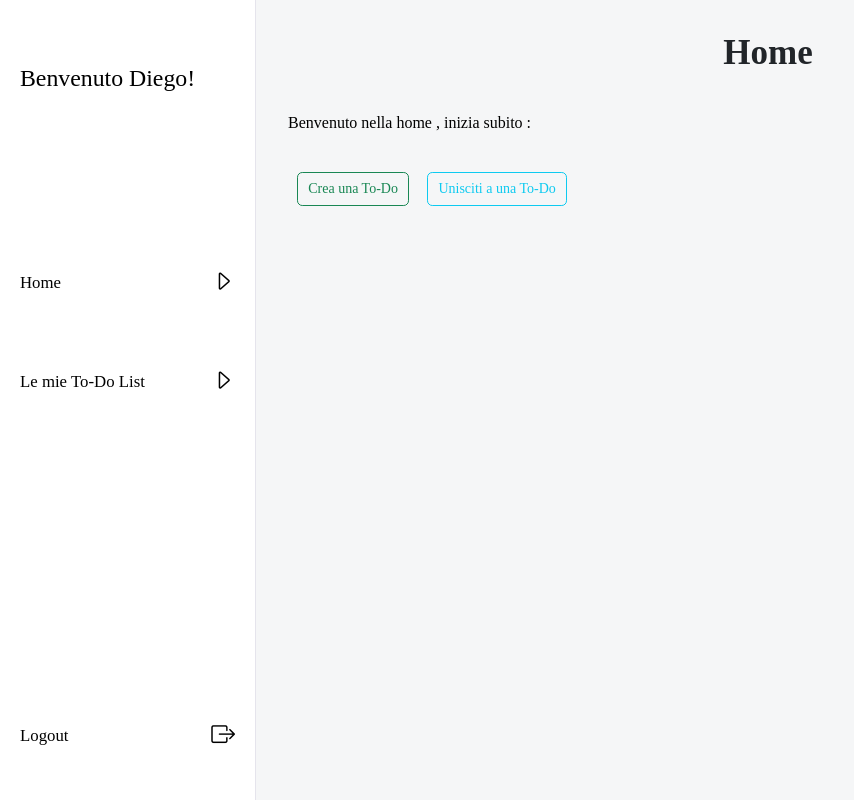
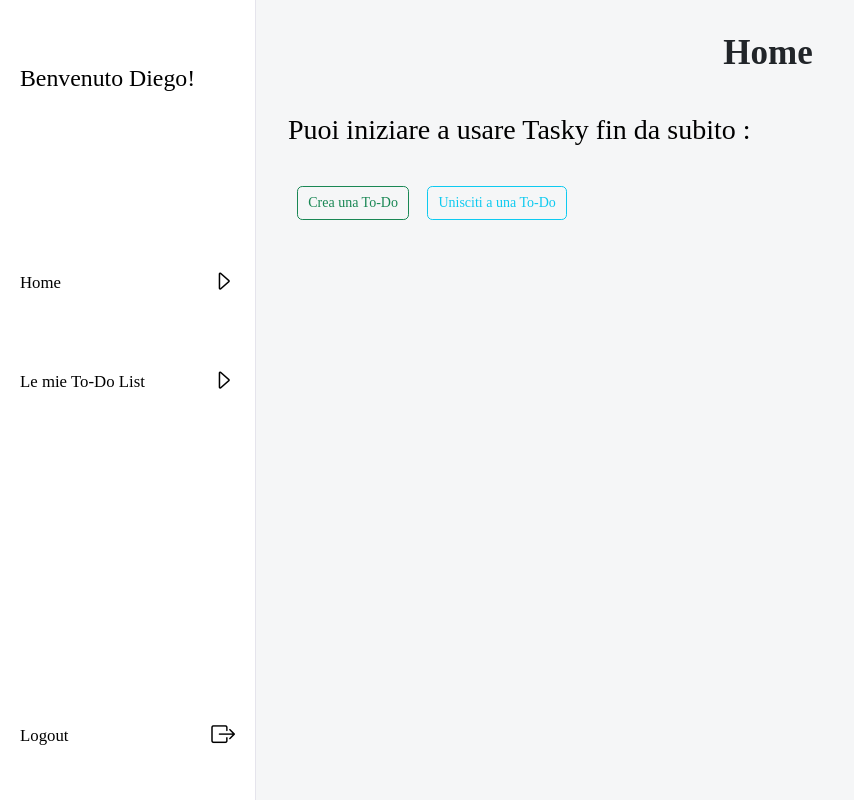
Before and after one commit to Domi2004VR/ToDoList, a React (Create React App) app in the folder frontend/: page /home in a window 1280 px wide. Shown: the whole page, without its empty margins (0-854 px from the left). Built offline with nearby package versions, Linux system fonts and the light colour scheme.

Commit message:
Risolto problema Popup lasciando gestire a APP apertura dei Popup e permettendo ai figli solo di aprire e chiudere mandando i dati da inserire

```diff
--- a/frontend/src/App.jsx
+++ b/frontend/src/App.jsx
@@ -2,23 +2,25 @@
 import LandingPage from './components/LandingPage';
 import LoginPage from "./components/LoginPage";
 import RegisterPage from "./components/RegisterPage";
-import Dashboard from "./components/MyToDoLists";
 import PopupWindow from "./components/PopupWindow";
 import {useState} from "react";
 import Home from "./components/Home";
 import MyToDoLists from "./components/MyToDoLists";
 
+
 function App() {
-    const [viewPopup, setViewPopup] = useState(false);
+    const [popup, setPopup] = useState({
+        visible: false,
+        type:null,   //Lo uso per determinare il tipo di popup che voglio visualizzare
+        data:null   //Lo uso per passare i dati da visualizzare nel popup
+    });
+    const openPopup = (type,data) => {    //Funzione che apre il popup da passare a componenti figli
+        setPopup({visible: true  , type:type, data:data});
+    }
+    const closePopup = () => {
+        setPopup({visible: false, type: null, data: null}); //funzione che chiude il popup da passare a componenti figli
+    }
 
-    function handlePopup () {
-        console.log("Ciao io solo handlePopup");
-        if (viewPopup === true) {
-            setViewPopup(false);
-        } else if (viewPopup === false) {
-            setViewPopup(true);
-        }
-    }
 
     return (
         <Router>
@@ -26,10 +28,12 @@
                 <Route path="/" element={<LandingPage />} />
                 <Route path="/login" element={<LoginPage />} />
                 <Route path="/register" element={<RegisterPage />} />
-                <Route path="/home" element={<Home viewPopup={viewPopup} handlePopup={handlePopup} />} />
-                <Route path="/mytodolists" element={<MyToDoLists viewPopup={viewPopup} handlePopup={handlePopup} />} />
-                <Route path="/popup" element={<PopupWindow />} />
+                <Route path="/home" element={<Home openPopup={openPopup}  closePopup={closePopup} />} />
+                <Route path="/mytodolists" element={<MyToDoLists openPopup={openPopup}  closePopup={closePopup} />} />
             </Routes>
+            {popup.visible && (
+                <PopupWindow popupInfo={popup.data} />    /*Mostra una finestra con una richiesta con i dati passati dai figli memorizzati in popup.data*/
+            )}
         </Router>
     )
 }
--- a/frontend/src/components/Home.jsx
+++ b/frontend/src/components/Home.jsx
@@ -2,31 +2,30 @@
 import SideBar from "./SideBar";
 import Button from "react-bootstrap/Button";
 import PopupWindow from "./PopupWindow";
-function Home({viewPopup, handlePopup}) {
+function Home({openPopup,closePopup}) {
 
-   const popupHome = {
+   const popupJoin = {
         title: "Unisciti a To Do",
        message: "Inserisci il codice d'invito",
        inputText: true,
        handleConfirm: () => {
 
         },
-       handleClose: function () {handlePopup()},
+       handleClose: closePopup,
     }
+    return (
 
-    return (
         <div className="homeContainer">
-            {viewPopup === true?<PopupWindow popupInfo={popupHome} /> : null}
-
             <div className="SideBarContainer">
-                <SideBar nome="Diego"/>
+                <SideBar nome="Diego" openPopup={openPopup} closePopup={closePopup}  />
             </div>
             <div className="restantePagina">
                 <h1>Home</h1>
-                <p id="welcomep" >Benvenuto nella home , inizia subito :</p>
+                <p id="welcomep" >Puoi iniziare a usare Tasky fin da subito :</p>
                 <div className="HomeButtonsDiv">
                     <Button  variant="outline-success">Crea una To-Do</Button>
-                    <Button  variant="outline-info" onClick={handlePopup}>Unisciti a una To-Do</Button>
+                    <Button  variant="outline-info" onClick={()=>{openPopup("join" , popupJoin)}}
+                    >Unisciti a una To-Do</Button>
                 </div>
             </div>
         </div>
--- a/frontend/src/components/MyToDoLists.jsx
+++ b/frontend/src/components/MyToDoLists.jsx
@@ -4,29 +4,28 @@
 import "../styles/myToDoLists.css";
 import PopupWindow from "./PopupWindow";
 
-function MyToDoLists({viewPopup, handlePopup}) {
+function MyToDoLists({openPopup,closePopup}) {
 
-    const popupMyToDoList = {
+    const popupJoin = {
         title: "Unisciti a To Do",
         message: "Inserisci il codice d'invito",
         inputText: true,
         handleConfirm: () => {
 
         },
-        handleClose: function () {handlePopup()},
+        handleClose: function () {closePopup()},
     }
 
-   return (
+    return (
        <div className="myToDoListsContainer">
-           {viewPopup === true?<PopupWindow popupInfo={popupMyToDoList} /> : null}
            <div className="SideBarContainer">
-               <SideBar nome="Diego"/>
+               <SideBar nome="Diego" openPopup={openPopup} closePopup={closePopup}  />
            </div>
            <div className="RestantePagina">
                <h1>Le mie To-Do List</h1>
                <div className="myToDoButtonsDiv">
                    <Button  variant="outline-success">Crea una To-Do</Button>
-                   <Button  variant="outline-info" onClick={handlePopup}>Unisciti a una To-Do</Button>
+                   <Button  variant="outline-info" onClick={()=>{openPopup("join",popupJoin)}}>Unisciti a una To-Do</Button>
                </div>
                <div className="cardsContainer">
                    <ToDoListCard title="Lista 1" date="12/01/2022" />
--- a/frontend/src/components/SideBar.jsx
+++ b/frontend/src/components/SideBar.jsx
@@ -1,7 +1,15 @@
 import "bootstrap-icons/font/bootstrap-icons.css";
 import "../styles/SideBar.css";
 
-function SideBar({nome}){
+function SideBar({nome, openPopup ,closePopup }){
+    const popupLogout={
+        title: "Sei sicuro di voler uscire?",
+        message: "Se clicchi conferma verrai disconnesso immediatamente",
+        inputText: false,
+        handleConfirm: () => {
+        },
+        handleClose: function () {closePopup()},
+    }
 
     return(
         <div className="sideBarContainer">
@@ -18,8 +26,8 @@
             </div>
             <div id="logoutDiv" className="sectionDiv">
                 <div id="logoutRow">
-                    <p className="sideBarp">Logout</p>
-                    <i id="logoutButton" className="sideBarIcon bi bi-box-arrow-right"></i>
+                    <p onClick={()=>{openPopup("logout",popupLogout)}}  className="sideBarp">Logout</p>
+                    <i onClick={()=>{openPopup("logout",popupLogout)}}  id="logoutButton" className="sideBarIcon bi bi-box-arrow-right"></i>
                 </div>
 
             </div>
--- a/frontend/src/styles/Home.css
+++ b/frontend/src/styles/Home.css
@@ -16,9 +16,9 @@
 
 #welcomep{
     text-align: left;
+    font-size: 2em;
 }
 .HomeButtonsDiv{
-
     display: flex;
     max-width: 30%;
     flex-direction: row;
--- a/frontend/src/styles/SideBar.css
+++ b/frontend/src/styles/SideBar.css
@@ -17,16 +17,20 @@
     margin-top: 50px;
     min-width: 100%;
 }
+
 .sectionDiv p:hover{
     cursor: pointer;
 }
 #welcomeDiv p:hover{
     cursor: default;
 }
+
+
 i{
     font-size: 1.5em;
     display:inline;
     padding-right: 20px;
+
 }
 .sideBarp {
     font-family:'Parastoo';
@@ -35,9 +39,11 @@
     font-size: 1.2em;
 }
 #logoutDiv{
+
     align-items: end;
     flex-grow: 3;
     min-height: 100%;
+
 }
 #logoutRow{
     min-width: 100%;
```
